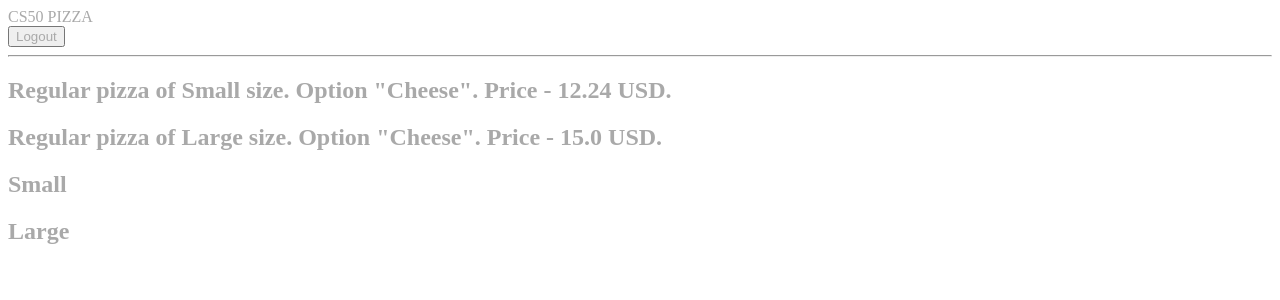
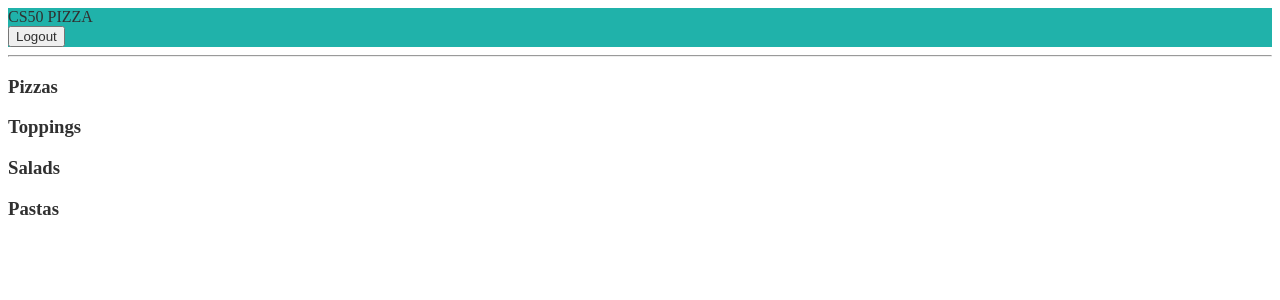
Before and after one commit to Taraslysak/pizza_app, a Django app: page / in a window 1280 px wide. Shown: the top 300 px of the page. Run offline with Django 3.2, Linux system fonts and the light colour scheme; a user stored in the database is signed in; data comes from the database, SQL or seed files in the repository.

Commit message:
Models remade. unstaeble commit

```diff
--- a/orders/models.py
+++ b/orders/models.py
@@ -1,12 +1,10 @@
 from django.db import models
 
-# Create your models here.
-class Meal(models.Model):
-    meal_name = models.CharField(max_length=128)
-    price = models.FloatField()
+class Meal_type(models.Model):
+    meal_type = models.CharField(max_length=120)
 
     def __str__(self):
-        return f'Name: {self.meal_name}. Price: {self.price} '
+        return f'{self.meal_type}'
 
 
 class Meal_size(models.Model):
@@ -16,76 +14,135 @@
         return f'{self.size}'
 
 
-class Topping(models.Model):
-    topping = models.CharField(max_length=128)
-
-    def __str__(self):
-       return f'{self.topping}'
-
-
-class Pizza_style(models.Model):
-    style = models.CharField(max_length=64)
-
-    def __str__(self):
-        return f'{self.style}'
-
-
 class Pizza_option(models.Model):
     option = models.CharField(max_length=128)
+    toppings_quantity = models.IntegerField(default=0)
 
     def __str__(self):
         return f'{self.option}'
 
 
-class Pizza(models.Model):
-    style = models.ForeignKey(Pizza_style, on_delete=models.CASCADE, related_name='pizzas')
-    size = models.ForeignKey(Meal_size, on_delete=models.CASCADE, related_name='pizzas')
-    option = models.ForeignKey(Pizza_option, on_delete=models.CASCADE, related_name='pizzas')
+class Meal(models.Model):
+    name = models.CharField(max_length=64)
+    meal_type = models.ForeignKey(Meal_type, on_delete=models.CASCADE, null=True)
     price = models.FloatField()
 
     def __str__(self):
-        return f'{self.style} pizza of {self.size} size. Option "{self.option}". Price - {self.price} USD.'
+        return f'{self.name} {self.meal_type} - {self.price}USD'
+
+class Cookie(Meal):
+    pass
 
 
-class Extra(models.Model):
-    extra = models.CharField(max_length=64)
-    price = models.FloatField()
-    additional = models.BooleanField()
+class Pizza(Meal):
+    option = models.ForeignKey(Pizza_option, on_delete=models.CASCADE, related_name='pizzas')
+    size = models.ForeignKey(Meal_size, on_delete=models.CASCADE)
 
     def __str__(self):
-        return f'{self.extra}. Additional: {self.additional}. Price: {self.price}'
+        return f'{self.size} {self.name} {self.meal_type} with {self.option} - {self.price}USD'
 
 
-class Sub(models.Model):
-    name = models.CharField(max_length=64)
+class Sub(Meal):
     size = models.ForeignKey(Meal_size, on_delete=models.CASCADE, related_name='subs')
-    base_price = models.FloatField()
-    additional_extras = models.BooleanField()
+    additional_extras = models.BooleanField(default=False)
+
+def __str__(self):
+    return f'{self.size} {self.name} {self.meal_type} - {self.price}USD. Extras allowed: {self.additional_extras}'
+
+
+class Pasta(Meal):
+    pass
+
+
+class Salad(Meal):
+    pass
+
+class Dinner_Platter(Meal):
+    size = models.ForeignKey(Meal_size, on_delete=models.CASCADE, related_name='dinner_platters')
 
     def __str__(self):
-        return f'{self.name} Sub of {self.size} size.  Additional extras: {self.additional_extras}. Price: {self.base_price} USD.'
+        return f'{self.size} {self.name} {self.meal_type} - {self.price}USD'
+
+# class Topping(models.Model):
+#         topping = models.CharField(max_length=128)
+
+#         def __str__(self):
+#             return f'{self.topping}'
+
+#         def say_hello(self):
+#             return 'Hello world!'
 
 
-class Pasta(models.Model):
-    name = models.CharField(max_length=128)
-    price = models.FloatField()
+# class Pizza_style(models.Model):
+#     style = models.CharField(max_length=64)
 
-    def __str__(self):
-        return f'{self.name}. Price: {self.price}'
+#     def __str__(self):
+#         return f'{self.style}'
 
 
-class Salad(models.Model):
-    name = models.CharField(max_length=128)
-    price = models.FloatField()
+# class Pizza_option(models.Model):
+#     option = models.CharField(max_length=128)
+#     toppings_quantity = models.IntegerField(default=0)
 
-    def __str__(self):
-        return f'{self.name}. Price: {self.price}'
+#     def __str__(self):
+#         return f'{self.option}'
 
 
-class Dinner_Platter(models.Model):
-    name = models.CharField(max_length=128)
-    size = models.ForeignKey(Meal_size, on_delete=models.CASCADE, related_name='dinner_platters')
-    price = models.FloatField()
+# class Pizza(models.Model):
+#     meal_type = models.ForeignKey(Meal_type, on_delete=models.CASCADE, related_name='pizzas')
+#     style = models.ForeignKey(Pizza_style, on_delete=models.CASCADE, related_name='pizzas')
+#     size = models.ForeignKey(Meal_size, on_delete=models.CASCADE, related_name='pizzas')
+#     option = models.ForeignKey(Pizza_option, on_delete=models.CASCADE, related_name='pizzas')
+#     price = models.FloatField()
+#     topping = models.ManyToManyField(Topping, blank=True, related_name='pizzas')
 
-    def __str__(self):
-        return f'{self.name} platter. Size: {self.size}. Price: {self.price}'
+#     def __str__(self):
+#         return f'{self.style} pizza of {self.size} size. Option "{self.option}". Price - {self.price} USD.'
+
+#     @classmethod
+#     def of_type_option_and_size(cls, style, option, size):
+#         return cls.objects.get(style__style=style, option__option=option, size__size=size)
+#     @property
+#     def sizes(self):
+#         return self.size.all()
+
+
+# class Extra(models.Model):
+#     extra = models.CharField(max_length=64)
+#     price = models.FloatField()
+#     additional = models.BooleanField()
+
+#     def __str__(self):
+#         return f'{self.extra}. Additional: {self.additional}. Price: {self.price}'
+
+
+# class Sub(models.Model):
+#     meal_type = models.ForeignKey(Meal_type, on_delete=models.CASCADE, related_name='subs')
+#     name = models.CharField(max_length=64)
+#     size = models.ForeignKey(Meal_size, on_delete=models.CASCADE, related_name='subs')
+#     base_price = models.FloatField()
+#     additional_extras = models.BooleanField()
+
+#     def __str__(self):
+#         return f'{self.name} Sub of {self.size} size.  Additional extras: {self.additional_extras}. Price: {self.base_price} USD.'
+
+
+# class Pasta(models.Model):
+#     meal_type = models.ForeignKey(Meal_type, on_delete=models.CASCADE, related_name='pastas')
+#     name = models.CharField(max_length=128)
+#     price = models.FloatField()
+
+#     def __str__(self):
+#         return f'{self.name}. Price: {self.price}'
+
+
+# class Salad(models.Model):
+#     meal_type = models.ForeignKey(Meal_type, on_delete=models.CASCADE, related_name='salads')
+#     name = models.CharField(max_length=128)
+#     price = models.FloatField()
+
+#     def __str__(self):
+#         return f'{self.name}. Price: {self.price}'
+
+
+#
--- a/orders/static/orders/style.css
+++ b/orders/static/orders/style.css
@@ -1,5 +1,9 @@
 * {
-  color: darkgrey;
+  color: #303030;
+}
+
+.header {
+  background-color: lightseagreen;
 }
 
 /*# sourceMappingURL=style.css.map */
--- a/orders/static/orders/style.scss
+++ b/orders/static/orders/style.scss
@@ -1,3 +1,7 @@
 *{
-    color: darkgrey;
+    color: rgb(48, 48, 48);
 }
+
+.header{
+    background-color: lightseagreen;
+}
--- a/orders/templates/orders/index.html
+++ b/orders/templates/orders/index.html
@@ -12,11 +12,71 @@
     </ul>
     {% endif %}
 
-    {% for pizza in pizzas%}
-            <h2>{{ pizza }}</h2>
-    {% endfor %}
-    {% for size in sizes %}
-        <h2>{{size}}</h2>
+    <h3 class="meal-group">Pizzas</h3>
+    {% for style, style_options in pizzas.items %}
+
+        <h3 class="meal-group_title">{{style}}</h3>
+        <table class="meal-table">
+            <thead>
+                <th></th>
+                {% for size in sizes %}
+                    <th>{{size}}</th>
+                {% endfor %}
+            </thead>
+            <tbody>
+                {% for option, option_sizes in style_options.items %}
+                    <tr>
+                        <td>{{option}}</td>
+                        {% for pizza in option_sizes.values %}
+
+                            <td>
+                                {{pizza.price}}
+                                <button class="update-cart" data-meal="{{salad.id}}">Add to cart</button>
+                            </td>
+
+                        {% endfor %}
+                    </tr>
+                {% endfor %}
+            </tbody>
+        </table>
+
     {% endfor %}
 
+    <div class="meal-group">
+        <h3 class="meal-groupt_title">Toppings</h3>
+        <ul class="meal-list">
+            {% for topping in toppings %}
+
+            <li class="meal-item"> {{topping.topping}} </li>
+
+            {% endfor %}
+        </ul>
+    </div>
+
+    <div class="meal-group">
+        <h3 class="meal-group_title">Salads</h3>
+        <ul class="meal-list">
+            {% for salad in salads %}
+
+            <li class="meal-item">
+                <div class="meal-name">{{salad.name}}</div>
+                <div class="meal-price">{{salad.price}}$</div>
+                <button class="update-cart" data-meal="{{salad.id}}">Add to cart</button>
+            </li>
+
+            {% endfor %}
+        </ul>
+    </div>
+
+    <div class="meal-group">
+        <h3 class="meal-group">Pastas</h3>
+        <ul class="meal-list">
+            {% for pasta in pastas %}
+
+            <li class="meal-item"> {{pasta.name}} {{pasta.price}}</li>
+
+            {% endfor %}
+        </ul>
+    </div>
+
 {% endblock %}
--- a/orders/views.py
+++ b/orders/views.py
@@ -9,15 +9,39 @@
 from django.views.decorators.http import require_http_methods
 from django.contrib.auth.decorators import login_required
 
-from .models import Pizza, Meal_size
+#from .models import Pizza, Meal_size, Sub, Salad, Pasta, Dinner_Platter, Topping, Extra, Pizza_style, Pizza_option
 from .forms import RegisterForm, LoginForm
 
 # Create your views here.
 @login_required(login_url='/login')
 def index(request):
-    context = {'pizzas': Pizza.objects.all(),
-        'sizes': Meal_size.objects.all()
-    }
+
+    # sizes = Meal_size.objects.all()
+    # pizza_styles = Pizza_style.objects.all()
+    # pizza_options = Pizza_option.objects.all()
+
+    # pizzas = {}
+
+    # for pizza_style in pizza_styles:
+    #     style = {}
+    #     for pizza_option in pizza_options:
+    #         option = {}
+    #         for size in sizes:
+    #             option[size.size] = Pizza.of_type_option_and_size(pizza_style, pizza_option, size)
+    #         style[pizza_option.option] = option
+    #     pizzas[pizza_style.style] = style
+
+
+    context = None
+    # {'pizzas': pizzas,
+    #     'sizes': sizes,
+    #     'subs': Sub.objects.all(),
+    #     'salads': Salad.objects.all(),
+    #     'pastas': Pasta.objects.all(),
+    #     'dinner_platters': Dinner_Platter.objects.all(),
+    #     'toppings': Topping.objects.all(),
+    # }
+
     return render(request, "orders/index.html", context)
 
 
```
Also changed, not shown: orders/admin.py (+16 -10 lines), orders/templates/orders/cart.html (added, +14 -0 lines), db.sqlite3, orders/migrations/0001_initial.py, orders/migrations/0002_auto_20200515_1226.py (deleted), orders/migrations/0002_auto_20200610_1256.py (added), orders/migrations/0003_pasta_pizza_pizza_option_salad_sub.py (added), pizza/db.sqlite3 (added), 1 other file.
